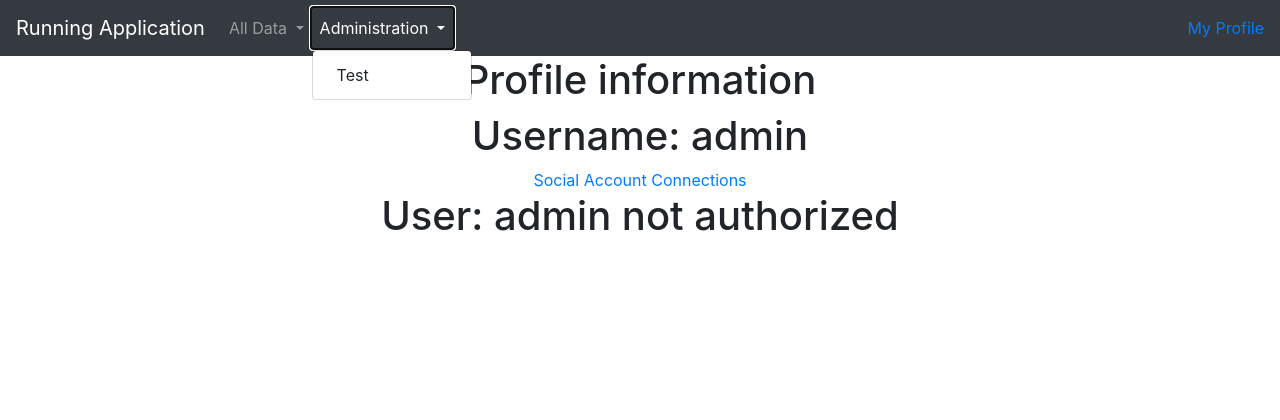
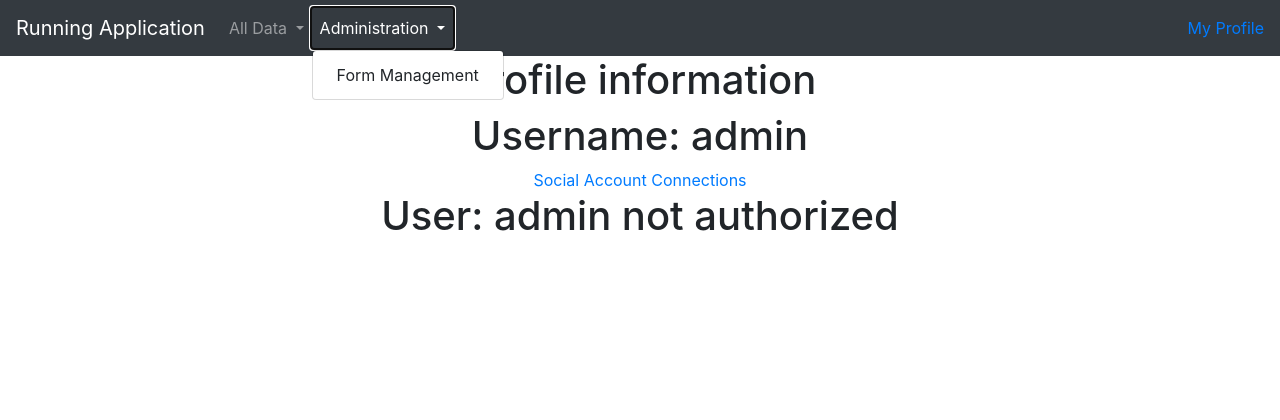
Before and after one commit to sebastian-jarosz/rtc, a Django app: page /accounts/profile/ in a window 1280 px wide, after a click on "Administration". Shown: the top 420 px of the page. Run offline with Django 3.2, Linux system fonts and the light colour scheme; a user stored in the database is signed in; data comes from the database, SQL or seed files in the repository; some libraries are stand-ins or nearby versions.

Commit message:
form_management changes

```diff
--- a/runtrainapp/templates/header.html
+++ b/runtrainapp/templates/header.html
@@ -36,7 +36,7 @@
                     Administration
                 </a>
                 <div class="dropdown-menu">
-                    <a class="dropdown-item" href="{% url 'admin parse responses' %}">Test</a>
+                    <a class="dropdown-item" href="{% url 'form management' %}">Form Management</a>
                 </div>
             </li>
             {% endif %}
--- a/runtrainapp/urls.py
+++ b/runtrainapp/urls.py
@@ -6,7 +6,9 @@ from runtrainapp import views
 urlpatterns = [
     path('', views.index, name="index"),
     path('admin/', admin.site.urls),
-    path('admin/parse', views.parse_responses, name='admin parse responses'),
+    path('admin/form_management/', views.form_management, name='form management'),
+    path('admin/api/parse/', views.parse_responses, name='admin parse responses'),
+    path('admin/api/read/', views.write_responses, name='admin write responses'),
     path('accounts/', include('allauth.urls')),
     path('accounts/profile/', views.profile, name="account_profile"),
     path('training/', views.list_all_trainings, name="all trainings"),
--- a/runtrainapp/views.py
+++ b/runtrainapp/views.py
@@ -1,11 +1,13 @@
+from django.http import HttpResponse
 from django.shortcuts import render, get_object_or_404
 from runtrainapp.managers.strava_api_manager import *
 from runtrainapp.managers.context_manager import *
+from runtrainapp.managers.form_responses_manager import *
 from runtrainapp.tables import *
 
 
 def index(request):
-    return render(request, 'admin/index.html')
+    return render(request, 'index.html')
 
 
 def page_not_found(request, exception):
@@ -78,5 +80,19 @@ def list_all_user_running_trainings(request):
     return render(request, 'training/list_running_training.html', context)
 
 
+def form_management(request):
+    form_responses_count = get_all_form_responses_count()
+    context = {
+        'form_responses_count': form_responses_count
+    }
+    return render(request, 'admin/form_management.html', context)
+
+
 def parse_responses(request):
-    return render(request, 'admin/index.html')
+    process_csv(None)
+    return HttpResponse("parse_responses invoked")
+
+
+def write_responses(request):
+    produce_csv(None)
+    return HttpResponse("parse_responses invoked")
```
